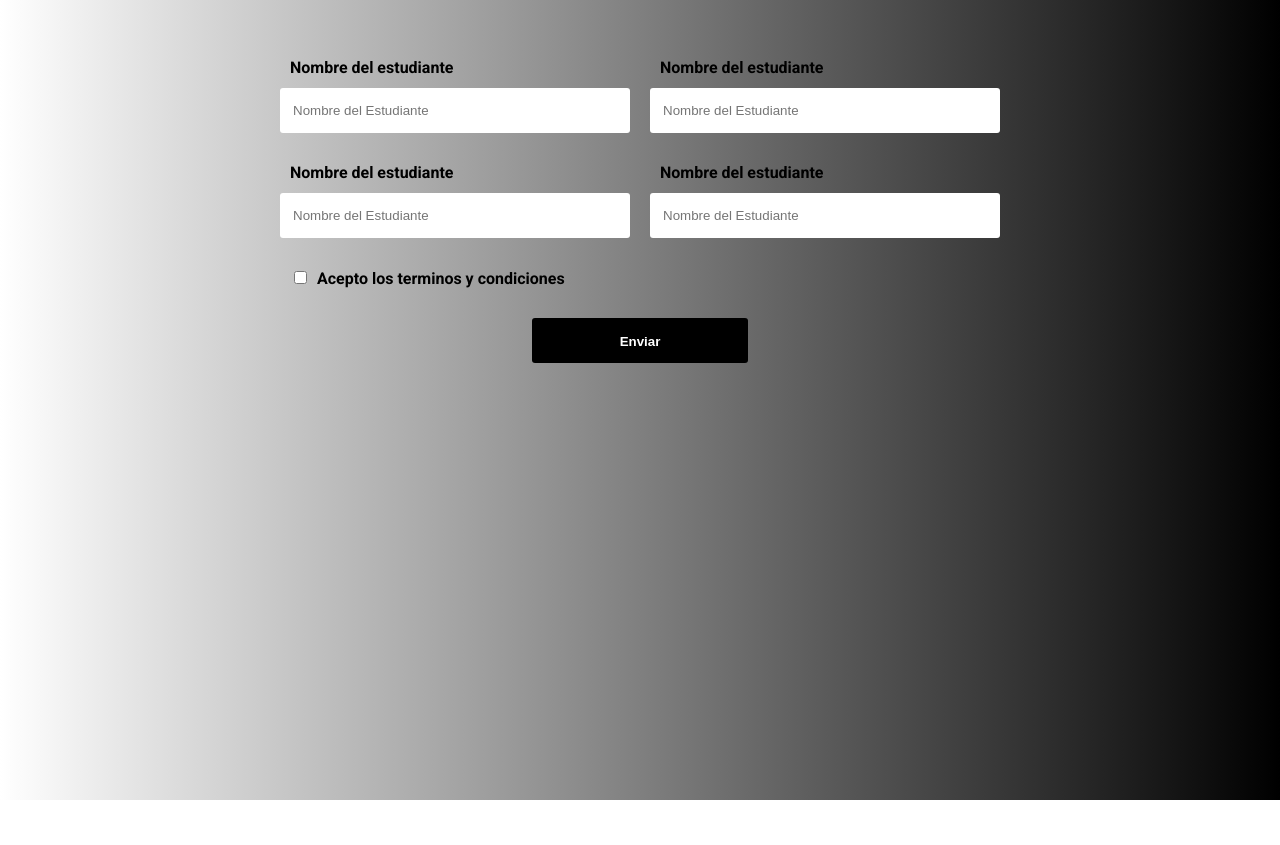
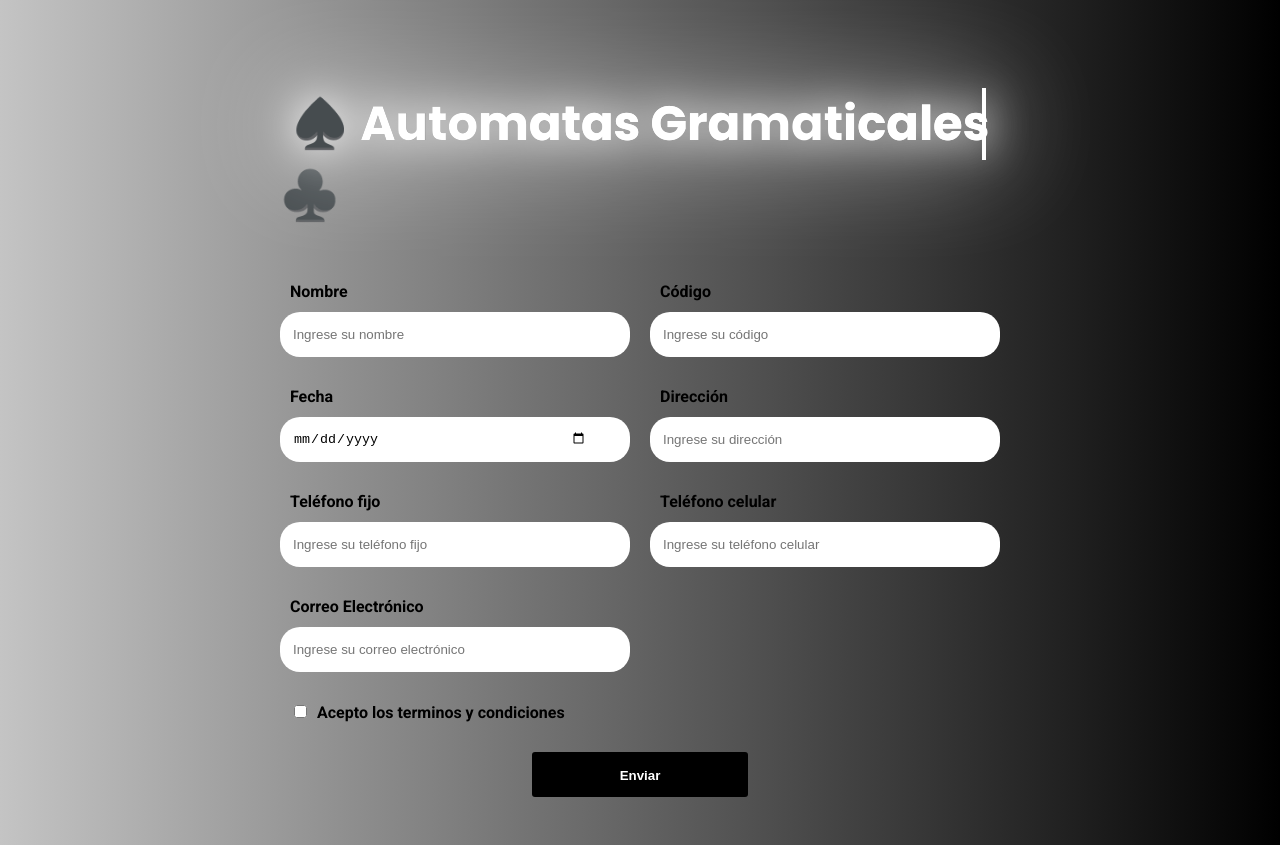
Before and after one commit to yordianvecino/Aut-matas-Gramaticales-y-Lenguajes, a React (Create React App) app in the folder automatas-gramaticales/: page / in a window 1280 px wide. Before the commit the page ends 800 px from the top, so only its background shows below. Built offline with nearby package versions, Linux system fonts and the light colour scheme.

Commit message:
Actualizacion de vista

```diff
--- a/automatas-gramaticales/src/App.js
+++ b/automatas-gramaticales/src/App.js
@@ -1,35 +1,155 @@
-import React from 'react'
-import { Formulario, Label, ContenedorTerminos, ContenedorBotonCentrado , Boton, MensajeExito, MensajeError } from './Elementos/Formularios';
+import React, { useState } from 'react'
+import { Formulario, Label, ContenedorTerminos, ContenedorBotonCentrado, Boton, MensajeExito, MensajeError } from './Elementos/Formularios';
 import { FontAwesomeIcon } from '@fortawesome/react-fontawesome';
 import { faExclamationTriangle } from '@fortawesome/free-solid-svg-icons';
 import Input from './Componentes/Input';
 
 const App = () => {
+  const [usuario, cambiarUsuario] = useState({ campo: '', valido: null });
+  const [codigo, cambiarCodigo] = useState({ campo: '', valido: null });
+  const [fecha, cambiarFecha] = useState({ campo: '', valido: null });
+  const [direcion, cambiarDirecion] = useState({ campo: '', valido: null });
+  const [telefono_f, cambiarTelefono_f] = useState({ campo: '', valido: null });
+  const [telefono_C, cambiarTelefono_C] = useState({ campo: '', valido: null });
+  const [correo, cambiarCorreo] = useState({ campo: '', valido: null });
+  const [terminos, cambiarTerminos] = useState(false);
+  const [formularioValido, cambiarFormularioValido] = useState(null);
+
+  const expresiones = {
+    usuario: /^[a-zA-Z0-9_-]{4,16}$/, // Letras, numeros, guion y guion_bajo
+    nombre: /^[a-zA-ZÀ-ÿ\s]{1,40}$/, // Letras y espacios, pueden llevar acentos.
+    codigo: /^\d{8}$/, // 4 a 12 digitos.
+    correo: /^[a-zA-Z0-9_.+-]+@[a-zA-Z0-9-]+.[a-zA-Z0-9-.]+$/,
+    telefono_fi: /^\d{7}$/, // 7 numeros.
+    telefono_Ce: /^\d{10}$/ // 14 numeros.
+  }
+
+  const onChangeTerminos = (e) => {
+    cambiarTerminos(e.target.checked);
+  }
+
+  const onSubmit = (e) => {
+    e.preventDefault();
+
+    if (usuario.valido === 'true' &&
+      codigo.valido === 'true' &&
+      fecha.valido === 'true' &&
+      direcion.valido === 'true' &&
+      telefono_f.valido === 'true' &&
+      telefono_C.valido === 'true' &&
+      correo.valido === 'true' &&
+      terminos
+    ) {
+      cambiarFormularioValido(true);
+      cambiarUsuario({campo: '', valido: null});
+      cambiarCodigo({campo: '', valido: null});
+      cambiarFecha({campo: '', valido: null});
+      cambiarDirecion({campo: '', valido: null});
+      cambiarTelefono_f({campo: '', valido: null});
+      cambiarTelefono_C({campo: '', valido: null});
+      cambiarCorreo({campo: '', valido: null});
+      cambiarTerminos(false)
+    } else {
+      cambiarFormularioValido(false);
+    }
+  }
+
   return (
     <main>
-      <Formulario action="">
-        <Input/>
-        <Input/>
-        <Input/>
-        <Input/>
-
-
+      <h2 data-text="&nbsp;♠️ Automatas Gramaticales ♣️&nbsp;">&nbsp;♠️ <span>Auto</span>matas Gra<span>mati</span>cales ♣️</h2>
+      <Formulario action="" onSubmit={onSubmit}>
+        <Input
+          estado={usuario}
+          cambiarEstado={cambiarUsuario}
+          tipo="text"
+          label="Nombre"
+          placeholder="Ingrese su nombre"
+          name="usuario"
+          leyendaError="Este campo solo puede contener letras y espacios en blanco."
+          expresionRegular={expresiones.nombre}
+        />
+        <Input
+          estado={codigo}
+          cambiarEstado={cambiarCodigo}
+          tipo="codigo"
+          label="Código"
+          placeholder="Ingrese su código"
+          name="codigo"
+          leyendaError="Cada código consta de 8 dígitos estrictamente y no debe empezar por ‘0’."
+          expresionRegular={expresiones.codigo}
+        />
+        <Input
+          estado={fecha}
+          cambiarEstado={cambiarFecha}
+          tipo="date"
+          label="Fecha"
+          placeholder="Ingrese su fecha"
+          name="fecha"
+          leyendaError="En este campo solo puede agregar numeros."
+          expresionRegular={expresiones.usuario}
+        />
+        <Input
+          estado={direcion}
+          cambiarEstado={cambiarDirecion}
+          tipo="text"
+          label="Dirección"
+          placeholder="Ingrese su dirección"
+          name="direccion"
+          leyendaError="En este campo solo puede manejar letras, dígitos y los signos especiales # y –."
+          expresionRegular={expresiones.usuario}
+        />
+        <Input
+          estado={telefono_f}
+          cambiarEstado={cambiarTelefono_f}
+          tipo="text"
+          label="Teléfono fijo"
+          placeholder="Ingrese su teléfono fijo"
+          name="telefono_f"
+          leyendaError="En este campo solo se permiten 7 caracteres."
+          expresionRegular={expresiones.telefono_fi}
+        />
+        <Input
+          estado={telefono_C}
+          cambiarEstado={cambiarTelefono_C}
+          tipo="text"
+          label="Teléfono celular"
+          placeholder="Ingrese su teléfono celular"
+          name="telefono_c"
+          leyendaError="debe comenzar por 3."
+          expresionRegular={expresiones.telefono_Ce}
+        />
+        <Input
+          estado={correo}
+          cambiarEstado={cambiarCorreo}
+          tipo="text"
+          label="Correo Electrónico"
+          placeholder="Ingrese su correo electrónico"
+          name="correo"
+          leyendaError="Coreo incorrecto"
+          expresionRegular={expresiones.correo}
+        />
 
         <ContenedorTerminos>
           <Label>
-            <input type="checkbox" name="terminos" id="terminos" />
+            <input
+              type="checkbox"
+              name="terminos"
+              id="terminos"
+              checked={terminos}
+              onChange={onChangeTerminos}
+            />
             Acepto los terminos y condiciones
           </Label>
         </ContenedorTerminos>
-        {false && <MensajeError>
+        {formularioValido === false && <MensajeError>
           <p>
-            <FontAwesomeIcon icon={faExclamationTriangle}/>
+            <FontAwesomeIcon icon={faExclamationTriangle} />
             <b>Error:</b> Por favor rellenar el formulario correctamente.
           </p>
         </MensajeError>}
         <ContenedorBotonCentrado>
           <Boton type="submit">Enviar</Boton>
-          <MensajeExito>Formulario enviado !Exitosamente¡</MensajeExito>
+          {formularioValido === true && <MensajeExito>Formulario enviado !Exitosamente¡</MensajeExito>}
         </ContenedorBotonCentrado>
       </Formulario>
     </main>
--- a/automatas-gramaticales/src/Componentes/Input.js
+++ b/automatas-gramaticales/src/Componentes/Input.js
@@ -1,18 +1,44 @@
 import React from 'react';
-import {Input, Label, GrupoInput, LeyendaError, IconValidacion} from './../Elementos/Formularios';
-import { faCheckCircle } from '@fortawesome/free-solid-svg-icons';
+import { Input, Label, GrupoInput, LeyendaError, IconValidacion } from './../Elementos/Formularios';
+import { faCheckCircle, faTimesCircle } from '@fortawesome/free-solid-svg-icons';
 
-const ComponenteInput = () => {
+const ComponenteInput = ({ estado, cambiarEstado, tipo, label, placeholder, name, leyendaError, expresionRegular }) => {
+    const onChange = (e) => {
+        cambiarEstado({ ...estado, campo: e.target.value });
+    }
+
+    const validacion = () => {
+        if (expresionRegular) {
+            if (expresionRegular.test(estado.campo)) {
+                cambiarEstado({ ...estado, valido: 'true' });
+            } else {
+                cambiarEstado({ ...estado, valido: 'false' });
+            }
+        }
+    }
+
     return (
         <div>
-          <Label htmlFor="nombre">Nombre del estudiante</Label>
-          <GrupoInput>
-            <Input type="text" placeholder="Nombre del Estudiante" id="nombre" />
-            <IconValidacion icon={faCheckCircle} />
-          </GrupoInput>
-          <LeyendaError>Lorem ipsum dolor ssit amet.</LeyendaError>
+            <Label htmlFor={name} valido={estado.valido}>{label}</Label>
+            <GrupoInput>
+                <Input
+                    type={tipo}
+                    placeholder={placeholder}
+                    id={name}
+                    value={estado.campo}
+                    onChange={onChange}
+                    onKeyUp={validacion}
+                    onBlur={validacion}
+                    valido={estado.valido}
+                />
+                <IconValidacion
+                    icon={estado.valido === 'true' ? faCheckCircle : faTimesCircle}
+                    valido={estado.valido}
+                />
+            </GrupoInput>
+            <LeyendaError valido={estado.valido}>{leyendaError}</LeyendaError>
         </div>
-     );
+    );
 }
 
 export default ComponenteInput;
--- a/automatas-gramaticales/src/Elementos/Formularios.js
+++ b/automatas-gramaticales/src/Elementos/Formularios.js
@@ -1,8 +1,8 @@
-import styled from 'styled-components';
+import styled, { css } from 'styled-components';
 import { FontAwesomeIcon } from '@fortawesome/react-fontawesome';
 
 const colores = {
-    borde: "#0075FF",
+    borde: "#000",
     error: "#bb2929",
     exito: "#1ed12d"
 }
@@ -23,6 +23,10 @@ const Label = styled.label`
     padding: 10px;
     min-height: 40px;
     cursor: pointer;
+
+    ${props => props.valido === 'false' && css`
+        color: ${colores.error};
+    `}
 `;
 
 const GrupoInput = styled.div`
@@ -33,7 +37,7 @@ const GrupoInput = styled.div`
 const Input = styled.input`
     width: 100%;
     background: #fff;
-    border-radius: 3px;
+    border-radius: 20px;
     height: 45px;
     line-height: 45px;
     padding: 0 40px 0 10px;
@@ -45,6 +49,14 @@ const Input = styled.input`
         outline: none;
         box-shadow: 3px 0px 30px rgba(163,163,163, 0.4);
     }
+
+    ${props => props.valido === 'true' && css`
+        border: 3px solid transparent;
+    `}
+
+    ${props => props.valido === 'false' && css`
+        border: 3px solid ${colores.error} !important;
+    `}
 `;
 
 const LeyendaError = styled.p`
@@ -52,6 +64,14 @@ const LeyendaError = styled.p`
     margin-bottom: 0;
     color: ${colores.error};
     display: none;
+
+    ${props => props.valido === 'true' && css`
+        display: none;
+    `}
+
+    ${props => props.valido === 'false' && css`
+        display: block;
+    `}
 `;
 
 const IconValidacion = styled(FontAwesomeIcon)`
@@ -61,6 +81,16 @@ const IconValidacion = styled(FontAwesomeIcon)`
     z-index: 100;
     font-size: 16px;
     opacity: 0;
+
+    ${props => props.valido === 'false' && css`
+        opacity: 1;
+        color: ${colores.error}
+    `}
+
+    ${props => props.valido === 'true' && css`
+        opacity: 1;
+        color: ${colores.exito}
+    `}
 `;
 
 const ContenedorTerminos = styled.div`
@@ -69,6 +99,10 @@ const ContenedorTerminos = styled.div`
     input{
         margin-right: 10px;
     }
+
+    @media (max-width: 800px){
+        grid-column: span 1;
+    }
 `;
 
 const ContenedorBotonCentrado = styled.div`
@@ -76,6 +110,10 @@ const ContenedorBotonCentrado = styled.div`
     flex-direction: column;
     align-items: center;
     grid-column: span 2;
+
+    @media (max-width: 800px){
+        grid-column: span 1;
+    }
 `;
 
 const Boton = styled.button`
@@ -98,7 +136,6 @@ const Boton = styled.button`
 const MensajeExito = styled.p`
     font-size: 14px;
     color: ${colores.exito};
-    display: none;
 `;
 
 const MensajeError = styled.div`
@@ -116,7 +153,8 @@ const MensajeError = styled.div`
     }
 `;
 
-export {Formulario,
+export {
+    Formulario,
     Label,
     GrupoInput,
     Input,
--- a/automatas-gramaticales/src/index.css
+++ b/automatas-gramaticales/src/index.css
@@ -1,4 +1,5 @@
 @import url('https://fonts.googleapis.com/css2?family=Roboto:wght@400;700&display=swap');
+@import url('https://fonts.googleapis.com/css2?family=Poppins:wght@400;500;600;700;800&display=swap');
 
 *{
   box-sizing: border-box;
@@ -7,8 +8,8 @@
 body {
   font-family: 'Roboto', sans-serif;
   background: rgb(255, 255, 255);  /* fallback for old browsers */
-  background: -webkit-linear-gradient(to right, #ffffff, #000000);
-  background: linear-gradient(to right, #ffffff, #000000);
+  background: -webkit-linear-gradient(to right, #c4c4c4, #000000);
+  background: linear-gradient(to right, #c4c4c4, #000000);
 }
 
 code {
@@ -22,3 +23,39 @@ main{
   margin: auto;
   padding: 40px;
 }
+
+h2{
+  font-family: 'Poppins', sans-serif;
+  position: relative;
+  font-size: 3em;
+  color: #ffffff;
+
+  @media (max-width: 800px){
+    font-size: 2em;
+  }
+}
+
+h2::before{
+  content: attr(data-text);
+  position: absolute;
+  color: #ffffff;
+  width: 250px;
+  overflow: hidden;
+  white-space: nowrap;
+  border-right: 4px solid #ffffff;
+  animation: animate 8s linear infinite;
+  filter: drop-shadow(0 0 20px #fff) drop-shadow(0 0 50px #fff);
+}
+
+@keyframes animate{
+  0%,10%,100%{
+    width: 0;
+  }
+  70%,90%{
+    width: 100%;
+  }
+}
+
+h2 span{
+  color: #000000;
+}
--- a/automatas-gramaticales/src/index.js
+++ b/automatas-gramaticales/src/index.js
@@ -1,7 +1,7 @@
 import React from 'react';
 import ReactDOM from 'react-dom/client';
 import './index.css';
-import App from './App';
+import App from './App.js';
 
 const root = ReactDOM.createRoot(document.getElementById('root'));
 root.render(
```
